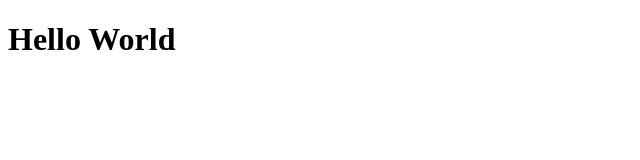
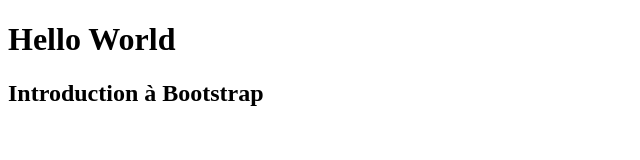
Before and after one commit to Modeste2022/Jour3-bootstrap, a plain HTML site: page index.html in a window 1280 px wide. Shown: the whole page, without its empty margins (0-640 px from the left). Drawn offline with Linux system fonts and the light colour scheme.

Commit message:
Update index.html
intro bootstrap

```diff
--- a/index.html
+++ b/index.html
@@ -9,6 +9,13 @@
     <header>
         <h1>Hello World</h1>
     </header>
+    <main>
+        <section>
+            <div>
+                <h2>Introduction à Bootstrap</h2>
+            </div>
+        </section>
+    </main>
 
 </body>
 </html>
```
